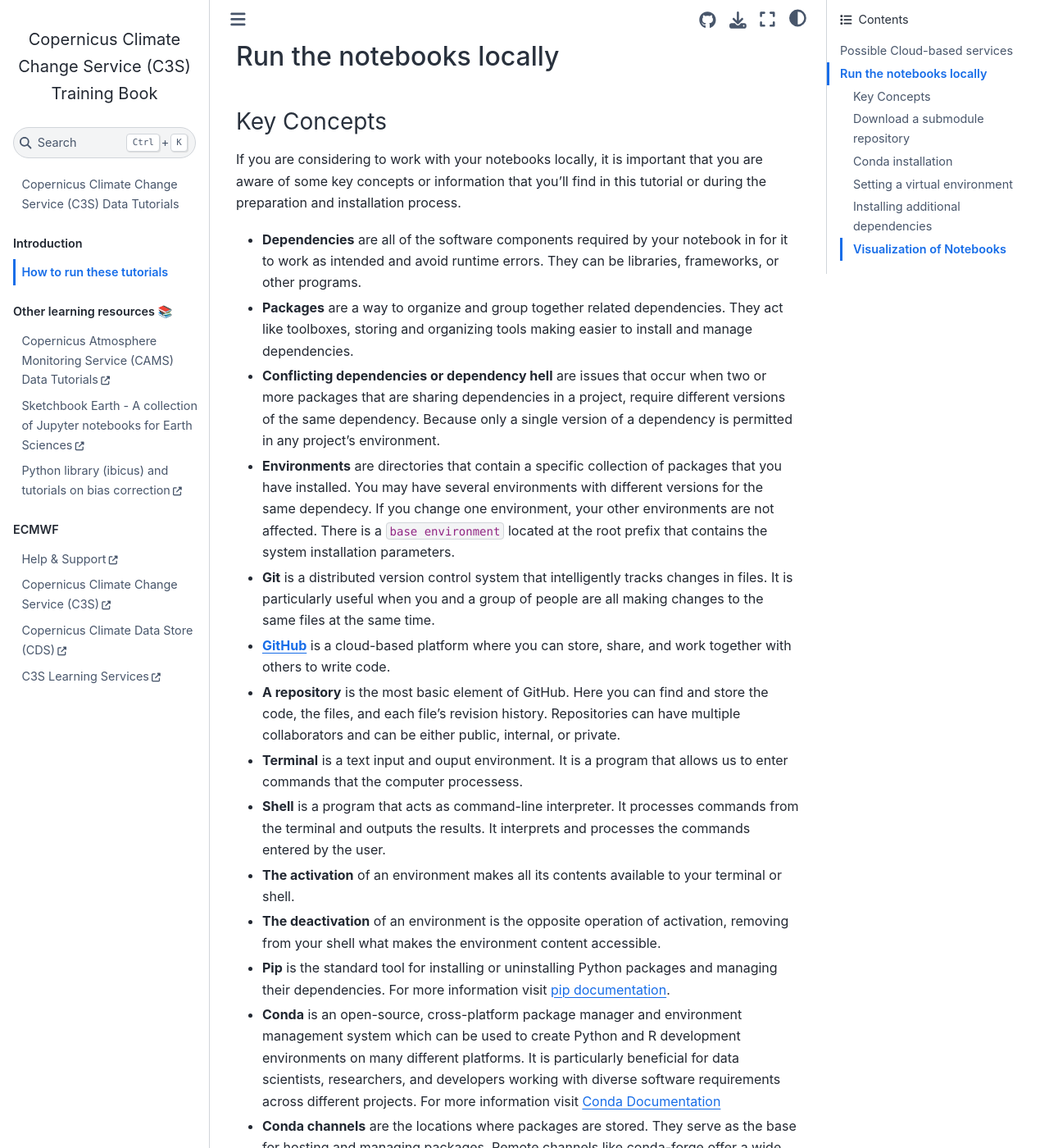
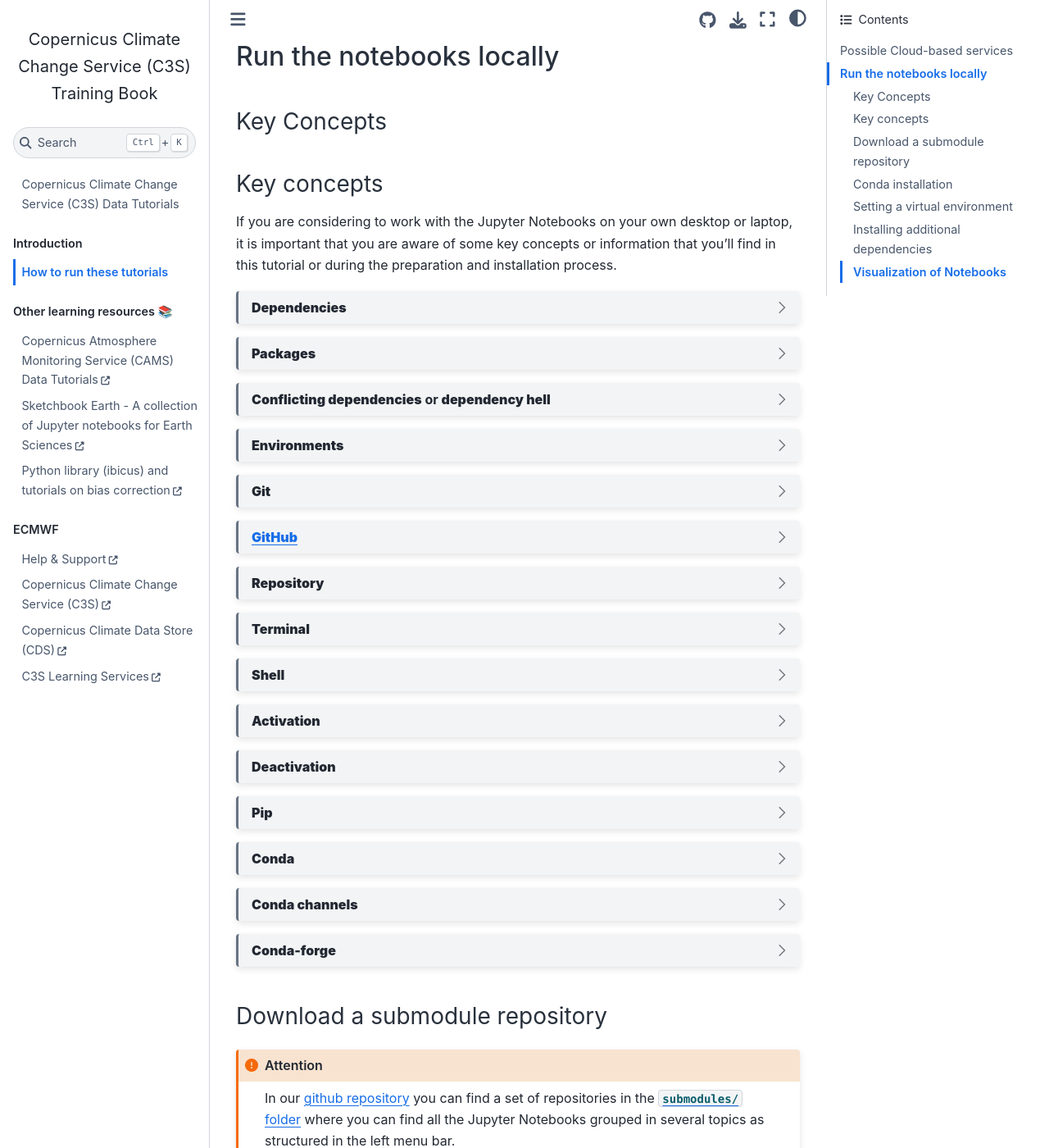
Before and after one commit to ecmwf-training/c3s-training, a Jupyter Book: the page built from how-to-run-these-tutorials.md, in a window 1280 px wide and 1400 px high, scrolled down 1090 px. Shown: the whole window at 82% size. Built offline with Jupyter Book 1.0.4 settings and Sphinx 7.4.7 and the Sphinx Book theme 1.1.4, drawn with Linux system fonts in a browser that asks for light colours; pages that are not in the unit, such as notebooks, are missing from menus; some of the changed text lies outside the part shown.

Commit message:
Dropdown to Key concepts

```diff
--- a/how-to-run-these-tutorials.md
+++ b/how-to-run-these-tutorials.md
@@ -69,44 +69,99 @@
 
 ### Key Concepts
 
-If you are considering to work with your notebooks locally, it is important that you are aware of some key concepts or information that you'll find in this tutorial or during the preparation and installation process.
+### Key concepts
 
-- **Dependencies** are all of the software components required by your notebook in for it to work as intended and avoid runtime errors. They can be libraries, frameworks, or other programs.
+If you are considering to work with the Jupyter Notebooks on your own desktop or laptop, it is important that you are aware of some key concepts or information that you'll find in this tutorial or during the preparation and installation process.
 
-- **Packages** are a way to organize and group together related dependencies. They act like toolboxes, storing and organizing tools making easier to install and manage dependencies.
+:::{dropdown} **Dependencies**
 
-- **Conflicting dependencies or dependency hell** are issues that occur when two or more packages that are sharing dependencies in a project, require different versions of the same dependency. Because only a single version
-  of a dependency is permitted in any project's environment.
+Are all of the software components required by your notebook in for it to work as intended and avoid runtime errors. They can be libraries, frameworks, or other programs.
 
-- **Environments** are directories that contain a specific collection of packages that you have installed. You may have several environments with different versions for the same dependecy. If you change one environment,
-  your other environments are not affected. There is a `base environment` located at the root prefix that contains the system installation parameters.
+:::
 
-- **Git** is a distributed version control system that intelligently tracks changes in files. It is particularly useful when you and a group of people are all making changes to the same files at the same time.
+:::{dropdown} **Packages**
 
-- **[GitHub](https://github.com/)** is a cloud-based platform where you can store, share, and work together with others to write code.
+Are a way to organize and group together related dependencies. They act like toolboxes, storing and organizing tools making easier to install and manage dependencies.
 
-- **A repository** is the most basic element of GitHub. Here you can find and store the code, the files, and each file's revision history. Repositories can have multiple collaborators and can be either public, internal, or
-  private.
+:::
 
-- **Terminal** is a text input and ouput environment. It is a program that allows us to enter commands that the computer processess.
+:::{dropdown} **Conflicting dependencies** or **dependency hell**
 
-- **Shell** is a program that acts as command-line interpreter. It processes commands from the terminal and outputs the results. It interprets and processes the commands entered by the user.
+Are issues that occur when two or more packages that are sharing dependencies in a project, require different versions of the same software component. Because only a single version of a dependency is permitted in any project's environment.
 
-- **The activation** of an environment makes all its contents available to your terminal or shell.
+:::
 
-- **The deactivation** of an environment is the opposite operation of activation, removing from your shell what makes the environment content accessible.
+:::{dropdown} **Environments**
 
-- **Pip** is the standard tool for installing or uninstalling Python packages and managing their dependencies. For more information visit [pip documentation](https://pip.pypa.io/en/stable/).
+Are directories that contain a specific collection of packages that you have installed. You may have several environments with different versions for the same dependecy. If you change one environment, your other environments are not affected. There is a `base environment` located at the root directory that contains the system installation parameters.
 
-- **Conda** is an open-source, cross-platform package manager and environment management system which can be used to create Python and R development environments on many different platforms. It is particularly beneficial
-  for data scientists, researchers, and developers working with diverse software requirements across different projects. For more information visit [Conda Documentation](https://docs.conda.io/projects/conda/en/latest/index.html)
+:::
 
-- **Conda channels** are the locations where packages are stored. They serve as the base for hosting and managing packages. Remote channels like conda-forge offer a wide range of community-
-  maintained packages, expanding the available options for software development and experimentation.
+:::{dropdown} **Git**
 
-- **Conda-forge** is a community channels made up of thousands of contributors, which contains repositories of conda recipes and thus provides conda packages
-  for a wide range of software. The `conda-forge` channel is free for all to use. For more information visit [conda-forge documentation](https://conda-forge.org/docs/).
+Is a distributed version control system that intelligently tracks changes in files. It is particularly useful when you and a group of people are all making changes to the same files at the same time.
 
+:::
+
+:::{dropdown} **[GitHub](https://github.com/)**
+
+Is a cloud-based platform where you can store, share, and work together with others to write code.
+
+:::
+
+:::{dropdown} **Repository**
+
+Is the most basic element of GitHub. Here you can find and store the code, the files, and each file's revision history. Repositories can have multiple collaborators and can be either public, internal, or private.
+
+:::
+
+:::{dropdown} **Terminal**
+
+Is a text input and ouput environment. It is a program that allows us to enter commands that the computer processess.
+
+:::
+
+:::{dropdown} **Shell**
+
+Is a programme that acts like a command-line interpreter. It interprets and processes the commands entered by the user into the terminal, and outputs the results.
+
+:::
+
+:::{dropdown} **Activation**
+
+The activation of an environment makes all its contents available to your terminal or shell.
+
+:::
+
+:::{dropdown} **Deactivation**
+
+The deactivation of an environment is the opposite operation of activation, removing from your shell what makes the environment content accessible.
+
+:::
+
+:::{dropdown} **Pip**
+
+Is the standard tool for installing or uninstalling Python packages and managing their dependencies. For more information visit [pip documentation](https://pip.pypa.io/en/stable/).
+
+:::
+
+:::{dropdown} **Conda**
+
+Is an open-source, cross-platform package manager and environment management system which can be used to create Python and R development environments on many different platforms. It is particularly beneficial for data scientists, researchers, and developers working with diverse software requirements across different projects. For more information visit [Conda Documentation](https://docs.conda.io/projects/conda/en/latest/index.html)
+
+:::
+
+:::{dropdown} **Conda channels**
+
+Are the locations where packages are stored. They serve as the base for hosting and managing packages. Remote channels like conda-forge offer a wide range of community-maintained packages, expanding the available options for software development and experimentation.
+
+:::
+
+:::{dropdown} **Conda-forge**
+
+Is a community channel made up of thousands of contributors, which contains repositories of conda recipes and thus provides conda packages for a wide range of software. The `conda-forge` channel is free for all to use. For more information visit [conda-forge documentation](https://conda-forge.org/docs/).
+
+:::
 
 ### Download a submodule repository
 
```
